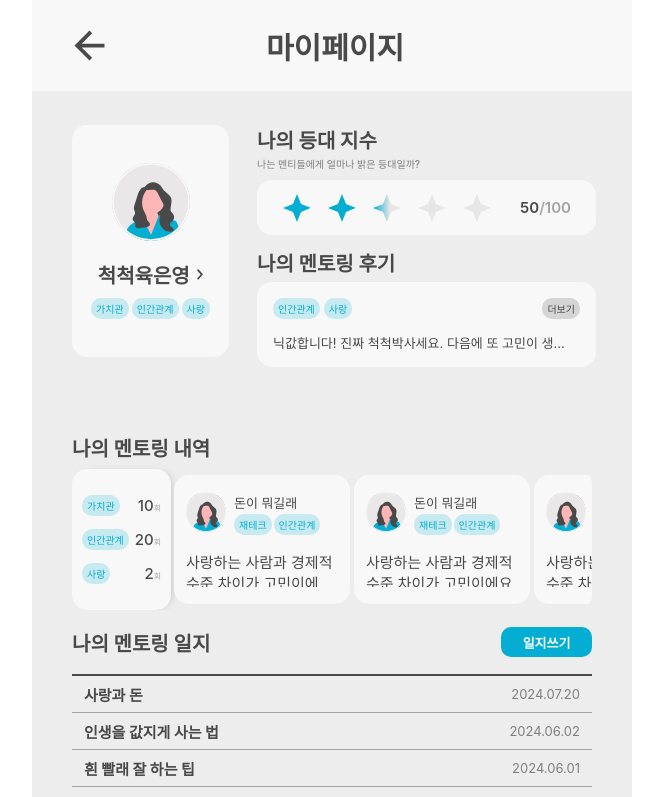
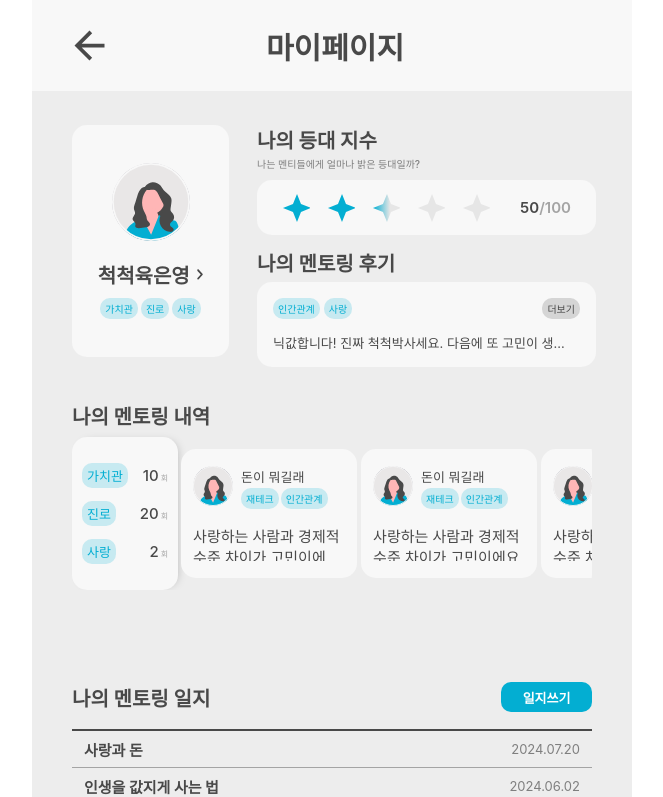
Before and after one commit to youbing5921/deploy_hw, a React (Create React App) app in the folder gamja/: page /mypage/mentor/1 in a window 1280 px wide. Shown: the top 797 px of the page, without its empty margins (308-971 px from the left). Built offline with nearby package versions, Linux system fonts and the light colour scheme; a web font is replaced by a local one.

Commit message:
[Chore] 멘토 마이페이지 스타일 수정

```diff
--- a/gamja/src/components/mypage/MentorHistory.jsx
+++ b/gamja/src/components/mypage/MentorHistory.jsx
@@ -80,7 +80,7 @@ const Wrapper = styled.div`
 
 const Left = styled.div`
   margin-top: 5px;
-  width: 99px;
+  width: 150px;
   padding: 13px 10px;
   border-radius: 15px;
   background: #f8f8f8;
@@ -100,7 +100,7 @@ const Category = styled.div`
   background: rgba(3, 174, 210, 0.2);
   color: #03aed2;
   text-align: center;
-  font-size: 10px;
+  font-size: 13px;
   font-weight: 500;
 `;
 
@@ -113,7 +113,7 @@ const CategoryCount = styled.span`
     color: #a4a4a4;
     font-size: 8px;
     font-weight: 500;
-    /* margin-left: 2px; */
+    margin-left: 2px;
   }
 `;
 
--- a/gamja/src/pages/mentor/MyPageMentor.js
+++ b/gamja/src/pages/mentor/MyPageMentor.js
@@ -13,7 +13,7 @@ let mypageInfo = [
   {
     id: "1",
     name: "척척육은영",
-    category: ["가치관", "인간관계", "사랑"],
+    category: ["가치관", "진로", "사랑"],
     count: ["10", "20", "2"],
     rating: "50",
   },
@@ -74,7 +74,6 @@ const Both = styled.div`
   display: flex;
   flex-direction: row;
   padding: 34px 40px;
-  margin-bottom: 32px;
 `;
 const Left = styled.div`
   display: flex;
@@ -107,6 +106,7 @@ const Rating = styled.div``;
 const HistoryBox = styled.div`
   overflow: hidden;
   padding: 0px 40px;
+  margin-bottom: 75px;
 `;
 const ReviewBox = styled.div``;
 
```
